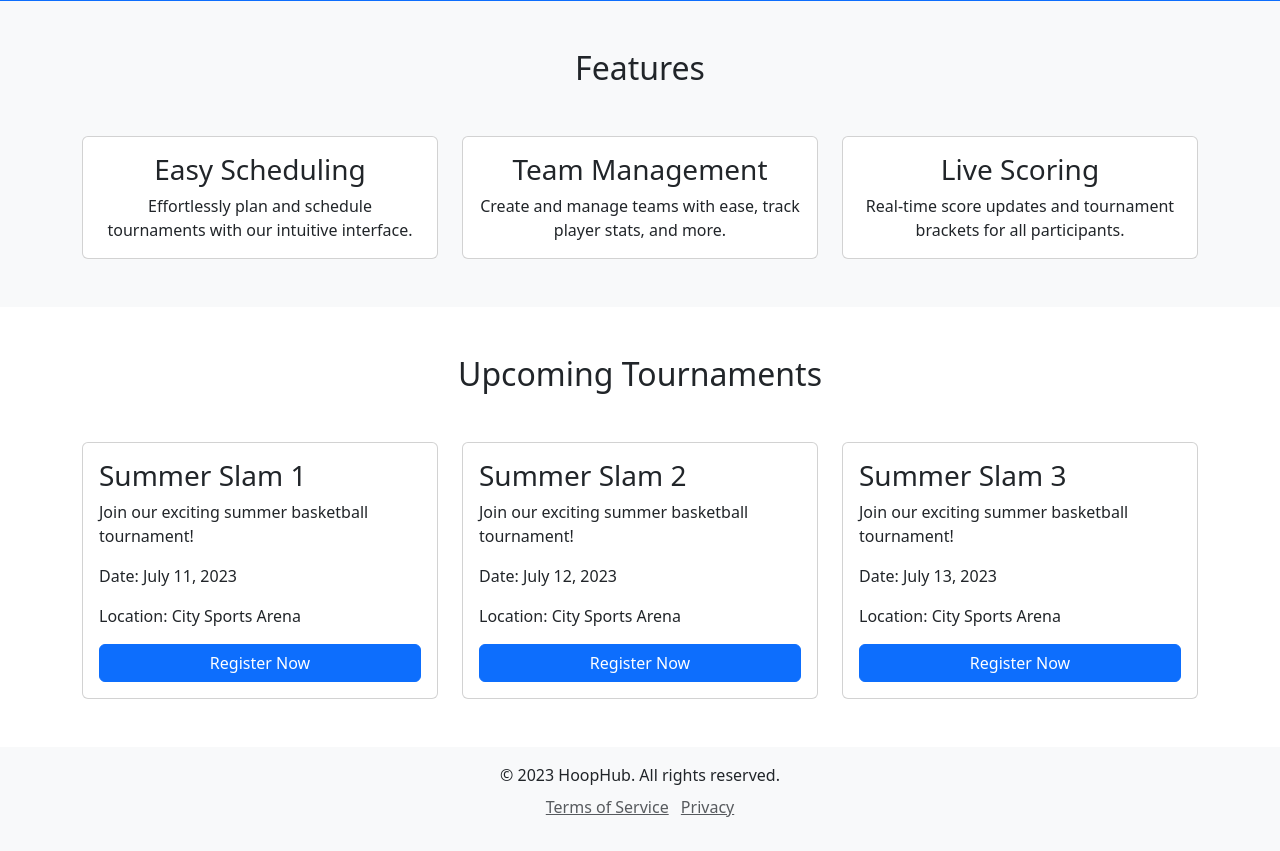
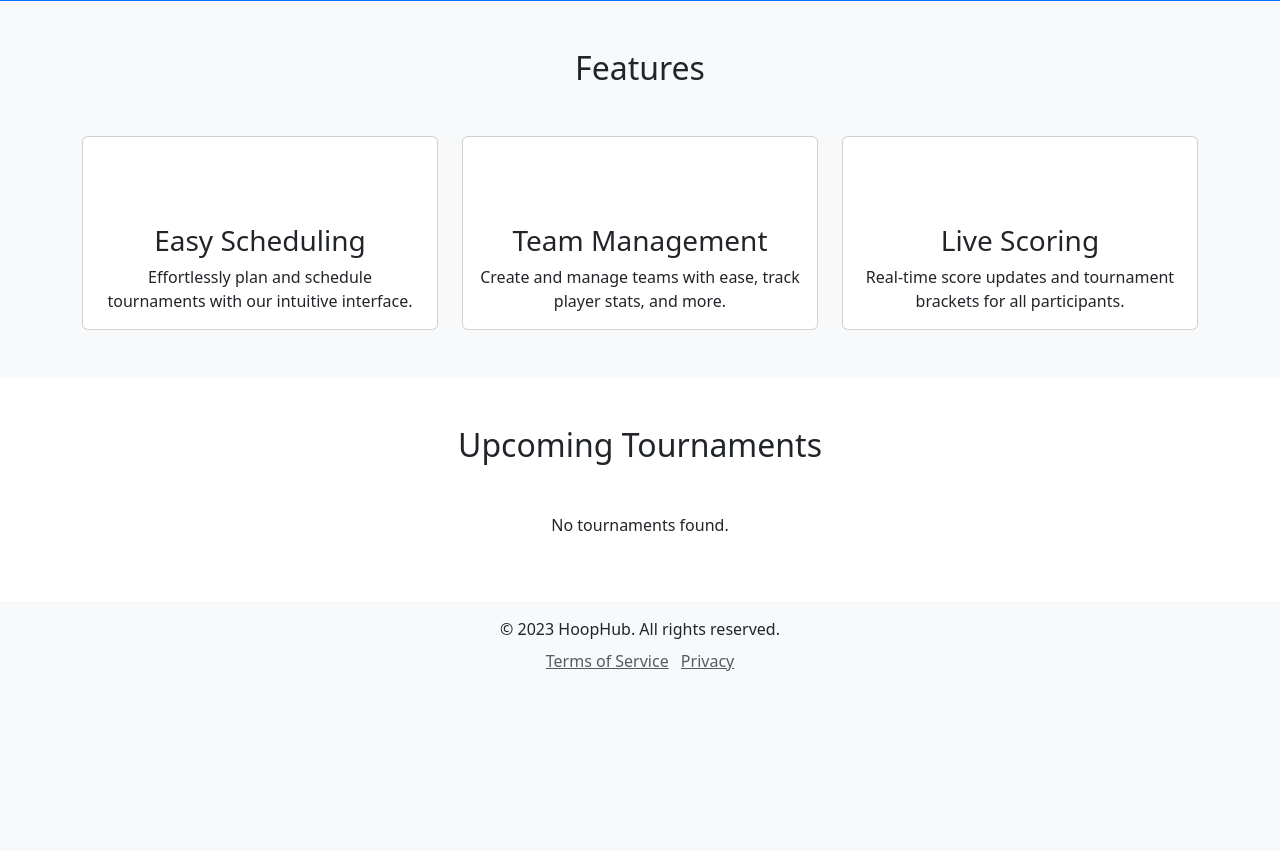
Before and after one commit to DD150602/Basquet-project, a CodeIgniter 4 app: the page made by app/Views/Landing_page.php in a window 1280 px wide. Shown: the part 366-1217 px from the top of the page. After the commit the page ends 1037 px from the top, so only its background shows below. Run offline with PHP 8.4 and a stand-in for CodeIgniter, Linux system fonts and the light colour scheme; the template is opened without the code that fills it, so the values that code supplies are empty; some libraries are stand-ins or nearby versions; some web fonts are replaced.

Commit message:
feat(Business Logic): :sparkles: Add lofic to the landing page

```diff
--- a/app/Views/Landing_page.php
+++ b/app/Views/Landing_page.php
@@ -6,7 +6,7 @@
     <meta name="viewport" content="width=device-width, initial-scale=1.0">
     <title>B.T.S</title>
     <link href="<?php echo base_url('Resources/css/bootstrap.min.css'); ?>" rel="stylesheet">
-    <link href="<?php echo base_url('Resources/font/bootstrap-icons.css'); ?>" rel="stylesheet">
+    <link href="<?php echo base_url('Resources/font/bootstrap-icons.min.css'); ?>" rel="stylesheet">
 </head>
 
 <body>
@@ -39,7 +39,7 @@
                 <p class="lead mb-4">Organize, manage, and participate in basketball tournaments like never before. Join the ultimate platform for basketball enthusiasts.</p>
                 <div>
                     <a href="#" class="btn btn-light btn-lg me-2">Sing Up</a>
-                    <a href="#" class="btn btn-outline-light btn-lg">Log In</a>
+                    <a href="<?php echo base_url('/login'); ?>" class="btn btn-outline-light btn-lg">Log In</a>
                 </div>
             </div>
         </section>
@@ -83,39 +83,22 @@
             <div class="container">
                 <h2 class="text-center mb-5">Upcoming Tournaments</h2>
                 <div class="row g-4">
+                    <?php if (!empty($tournaments)) : ?>
+                        <?php foreach ($tournaments as $tournament) : ?>
                             <div class="col-md-4">
                                 <div class="card">
                                     <div class="card-body">
-                                <h3 class="card-title">Summer Slam 1</h3>
+                                        <h3 class="card-title"><?php echo $tournament->tournament_name; ?></h3>
                                         <p class="card-text">Join our exciting summer basketball tournament!</p>
-                                <p>Date: July 11, 2023</p>
-                                <p>Location: City Sports Arena</p>
-                                <a href="#" class="btn btn-primary w-100">Register Now</a>
+                                        <p>Date: <?php echo $tournament->tournament_start_date; ?></p>
+                                        <p>Location: <?php echo $tournament->tournament_location; ?></p>
                                     </div>
                                 </div>
                             </div>
-                    <div class="col-md-4">
-                        <div class="card">
-                            <div class="card-body">
-                                <h3 class="card-title">Summer Slam 2</h3>
-                                <p class="card-text">Join our exciting summer basketball tournament!</p>
-                                <p>Date: July 12, 2023</p>
-                                <p>Location: City Sports Arena</p>
-                                <a href="#" class="btn btn-primary w-100">Register Now</a>
-                            </div>
-                        </div>
-                    </div>
-                    <div class="col-md-4">
-                        <div class="card">
-                            <div class="card-body">
-                                <h3 class="card-title">Summer Slam 3</h3>
-                                <p class="card-text">Join our exciting summer basketball tournament!</p>
-                                <p>Date: July 13, 2023</p>
-                                <p>Location: City Sports Arena</p>
-                                <a href="#" class="btn btn-primary w-100">Register Now</a>
-                            </div>
-                        </div>
-                    </div>
+                        <?php endforeach; ?>
+                    <?php else : ?>
+                        <p class="text-center">No tournaments found.</p>
+                    <?php endif; ?>
                 </div>
             </div>
         </section>
```
Also changed, not shown: app/Controllers/Home.php (+11 -1 lines). Lines whose indentation alone changed are shown as unchanged.
